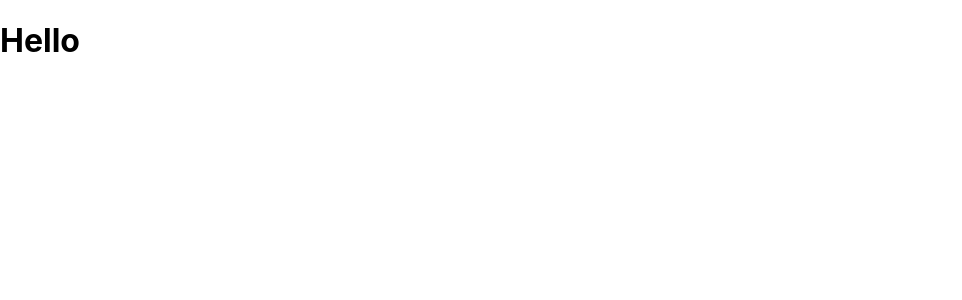
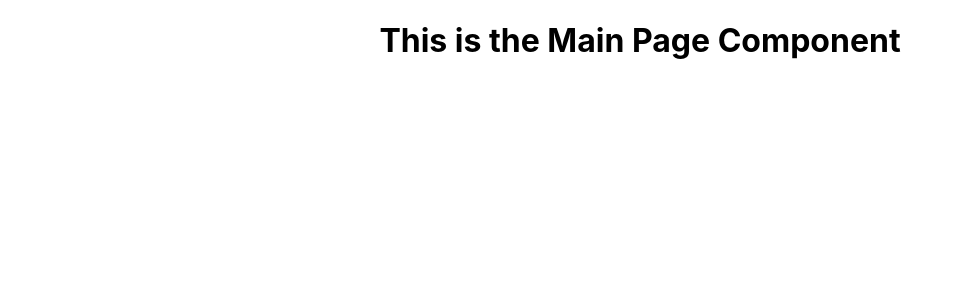
Before and after one commit to cinduhrz/react-router-stockprices-lab, a React (Create React App) app: page / in a window 1280 px wide. Shown: the top 300 px of the page, without its empty margins (0-962 px from the left). Built offline with nearby package versions, Linux system fonts and the light colour scheme.

Commit message:
connected router to App.js, routes rendering

```diff
--- a/src/App.js
+++ b/src/App.js
@@ -1,23 +1,11 @@
-import logo from './logo.svg';
+import { Outlet } from 'react-router-dom';
 import './App.css';
 
 function App() {
   return (
     <div className="App">
-      <header className="App-header">
-        <img src={logo} className="App-logo" alt="logo" />
-        <p>
-          Edit <code>src/App.js</code> and save to reload.
-        </p>
-        <a
-          className="App-link"
-          href="https://reactjs.org"
-          target="_blank"
-          rel="noopener noreferrer"
-        >
-          Learn React
-        </a>
-      </header>
+      {/* Outlet component connects the app to the router */}
+      <Outlet/>
     </div>
   );
 }
--- a/src/index.js
+++ b/src/index.js
@@ -9,7 +9,8 @@ import { RouterProvider } from 'react-router-dom';
 
 const root = ReactDOM.createRoot(document.getElementById('root'));
 root.render(
-  <h1>Hello</h1>
+  // RouterProvider renders routes from router in index.js
+  <RouterProvider router={router} />
 );
 
 // If you want to start measuring performance in your app, pass a function
--- a/src/router.js
+++ b/src/router.js
@@ -4,12 +4,22 @@ import {
     createRoutesFromElements,
     Route
 } from "react-router-dom"
+import App from "./App"
+import Main from "./pages/main"
+import Stocks from "./pages/stocks"
+import Price from "./pages/price"
+import About from "./pages/about"
 
 // create the router and save in a variable
 const router = createBrowserRouter(
     createRoutesFromElements(
-        <Route path="/" element={<h1>Hello World</h1>}>
-
+        // import and use App component here
+        // and App.js file needs to have the Outlet component to connect this router to it
+        <Route path="/" element={<App/>}>
+            <Route path="" element={<Main/>}/>
+            <Route path="stocks" element={<Stocks/>}/>
+            <Route path="price" element={<Price/>}/>
+            <Route path="about" element={<About/>}/>
         </Route>
     )
 )
```
